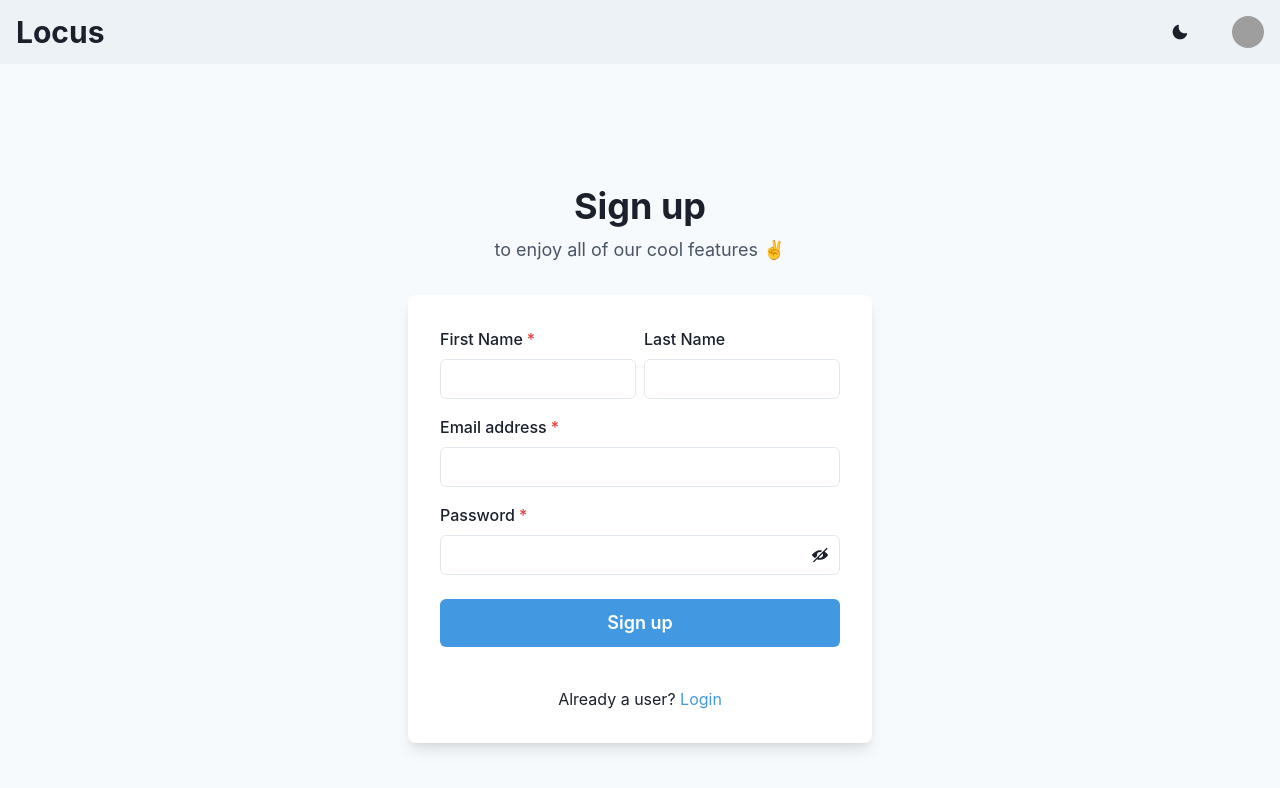
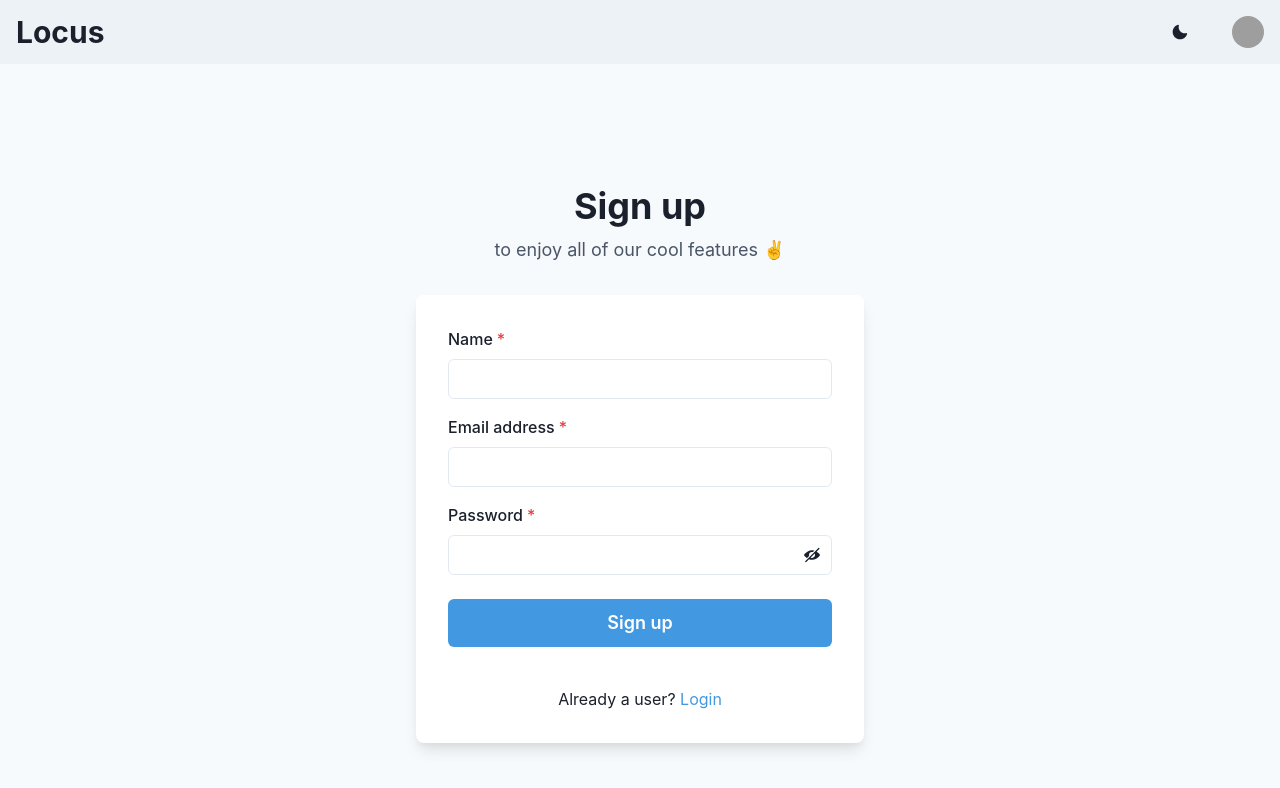
Before and after one commit to goatps/fuzzy-winner, a React (Create React App) app: page /sign-up in a window 1280 px wide. Shown: the top 788 px of the page. Built offline with nearby package versions, Linux system fonts and the light colour scheme; grey boxes are pictures that could not be loaded.

Commit message:
Made SignUp stateful

```diff
--- a/src/SignUp/SignUp.tsx
+++ b/src/SignUp/SignUp.tsx
@@ -5,7 +5,6 @@ import {
   FormLabel,
   Input,
   InputGroup,
-  HStack,
   InputRightElement,
   Stack,
   Button,
@@ -18,7 +17,22 @@ import { useState } from 'react';
 import { ViewIcon, ViewOffIcon } from '@chakra-ui/icons';
 
 export default function Signup() {
+
   const [showPassword, setShowPassword] = useState(false);
+  const [name, setName] = useState("");
+  const [email, setEmail] = useState("");
+  const [password, setPassword] = useState("");
+
+  const handleNameChange = (event: React.ChangeEvent<HTMLInputElement>) => {
+    setName(event.target.value);
+  }
+
+  const handleEmailChange = (event: React.ChangeEvent<HTMLInputElement>) => {
+    setEmail(event.target.value);
+  }
+  const handlePasswordChange = (event: React.ChangeEvent<HTMLInputElement>) => {
+    setPassword(event.target.value);
+  }
 
   return (
     <Flex
@@ -38,31 +52,34 @@ export default function Signup() {
         <Box
           rounded={'lg'}
           bg={useColorModeValue('white', 'gray.700')}
+          w = "md"
           boxShadow={'lg'}
           p={8}>
           <Stack spacing={4}>
-            <HStack>
-              <Box>
-                <FormControl id="firstName" isRequired>
-                  <FormLabel>First Name</FormLabel>
-                  <Input type="text" />
-                </FormControl>
-              </Box>
-              <Box>
-                <FormControl id="lastName">
-                  <FormLabel>Last Name</FormLabel>
-                  <Input type="text" />
-                </FormControl>
-              </Box>
-            </HStack>
+            <FormControl id="firstName" isRequired>
+              <FormLabel>Name</FormLabel>
+              <Input
+                type="text"
+                value = {name}
+                onChange={handleNameChange}
+              />
+            </FormControl>
             <FormControl id="email" isRequired>
               <FormLabel>Email address</FormLabel>
-              <Input type="email" />
+              <Input
+                type="email"
+                value = {email}
+                onChange = {handleEmailChange}
+              />
             </FormControl>
             <FormControl id="password" isRequired>
               <FormLabel>Password</FormLabel>
               <InputGroup>
-                <Input type={showPassword ? 'text' : 'password'} />
+                <Input
+                  type={showPassword ? 'text' : 'password'}
+                  value = {password}
+                  onChange = {handlePasswordChange}
+                />
                 <InputRightElement h={'full'}>
                   <Button
                     variant={'ghost'}
```
